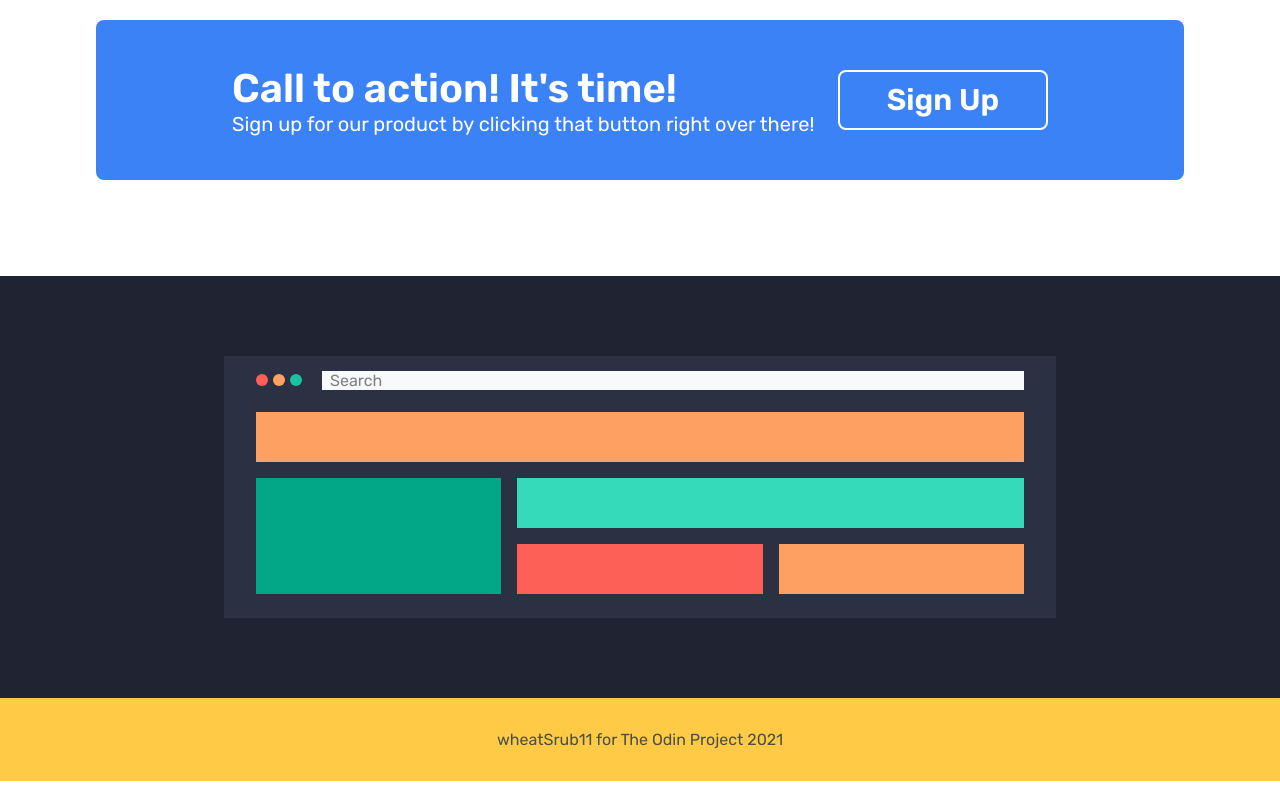
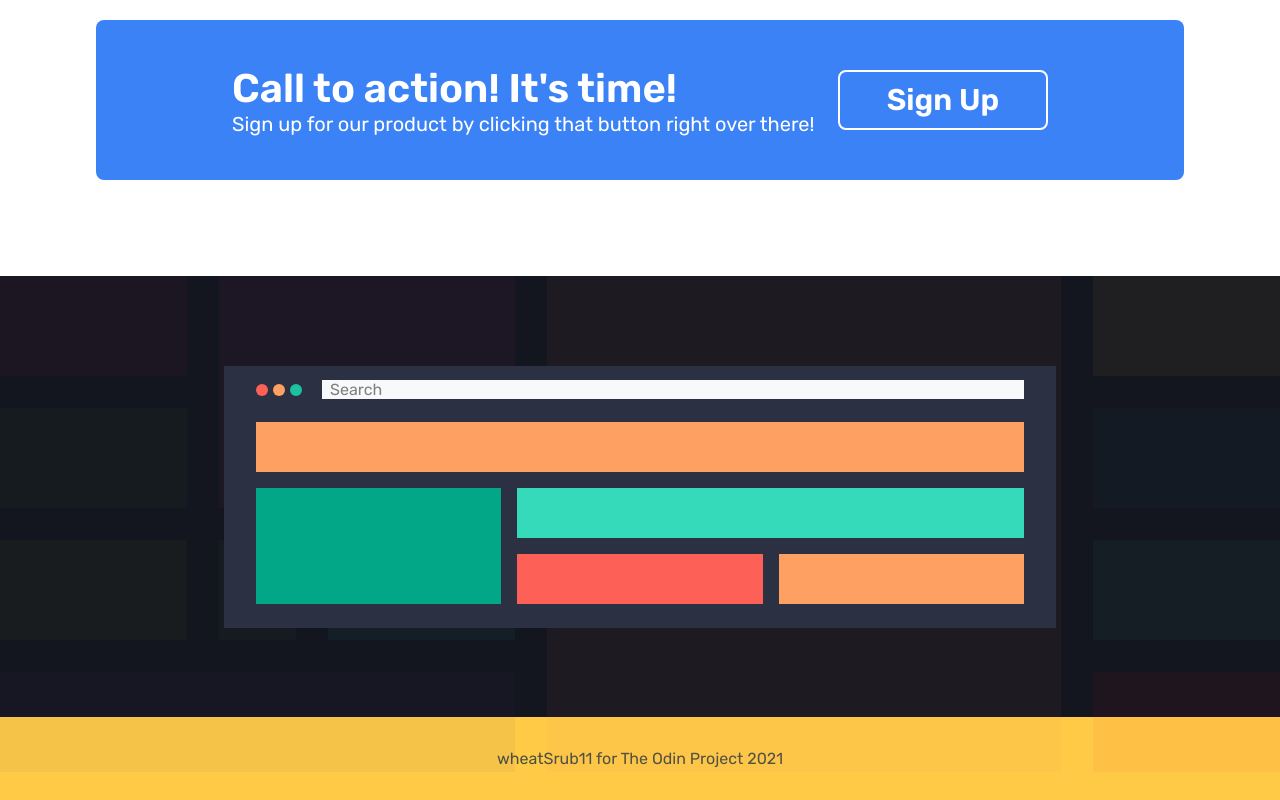
Before and after one commit to wheatScrub11/duplicating-a-page, a plain HTML site: page index.html in a window 1280 px wide. Shown: the part 1812-2612 px from the top of the page. Drawn offline with Linux system fonts and the light colour scheme.

Commit message:
Added two grid bg

```diff
--- a/index.html
+++ b/index.html
@@ -119,6 +119,24 @@
     </div>
     <!--Fifth section-->
     <div class="fifth-section">
+        <!--Section n6 (bg)-->
+        <div class="section-n6-holder">
+            <div class="section-n6">
+                <div class="s-n6 box1"></div>
+                <div class="s-n6 box2"></div>
+                <div class="s-n6 box3"></div>
+                <div class="s-n6 box4"></div>
+                <div class="s-n6 box5"></div>
+                <div class="s-n6 box6"></div>
+                <div class="s-n6 box7"></div>
+                <div class="s-n6 box8"></div>
+                <div class="s-n6 box9"></div>
+                <div class="s-n6 box10"></div>
+                <div class="s-n6 box11"></div>
+                <div class="s-n6 box12"></div>
+            </div>
+        </div>
+
         <div class="fifth-section-holder">
             <div class="s-var">
                 <div class="circles-box">
@@ -137,6 +155,8 @@
             </div>
         </div>
     </div>
+    <!--Section n6-->
+
     <!--FOoter-->
     <footer id="footer">
         wheatSrub11 for The Odin Project 2021
--- a/styles.scss
+++ b/styles.scss
@@ -356,23 +356,23 @@ blockquote, cite, p, figcaption, strong{
 
 .fifth-section{
     display: flex;
-    background-color: #202331;
-    padding: 5em 14em;
+    background-color: #14161f;
+    //padding: 5em 14em;
 
     .fifth-section-holder{
         display: grid;
         width: 100%;
         padding: 0 2em;
         background-color: #2c3043;
+        z-index: 1;
+        margin: 5.6em 14em;
     }
-
-
 
     .s-var{
         display: flex;
         height: 2em;
         width: 100%;
-        background-color: #2c3043;
+        //background-color: #2c3043;
         align-items: center;
         padding: .5em 0;
 
@@ -411,7 +411,6 @@ blockquote, cite, p, figcaption, strong{
         display: grid;
         grid-template-columns: repeat(3, 1fr);
         grid-gap: 1em;
-        //background-color: rebeccapurple;
         padding: .5em 0 1.5em 0;
         grid-auto-rows: minmax(50px, auto);
 
@@ -446,10 +445,76 @@ blockquote, cite, p, figcaption, strong{
         grid-column: 3 / 3;
         align-self: stretch;
     }
+}
 
+.section-n6-holder{
+    position: absolute;
+    width: 100%;
+    opacity: 5%;
+}
 
+.section-n6{
+    //padding: 8px;
+    margin: 0;
+    display: grid;
+    grid-template-columns: repeat(12, 1fr);
+    grid-template-rows: repeat(4, 100px);
+    grid-auto-rows: minmax(100px, auto);
+    gap: 2em;
+    grid-template-areas:
+    "one  one  two  two  two  three three three three three four four"
+    "five  five  two  two  two  three three three three three six six"
+    "seven  seven  eight  nine  nine  three three three three three ten ten"
+    "eleven eleven eleven eleven eleven three three three three three twelve twelve";
 
-
+    .s-n6.box1{
+        grid-area: one;
+        background-color: #c9316b;
+    }
+    .s-n6.box2{
+        background-color: #ca319d;
+        grid-area: two;
+    }
+    .s-n6.box3{
+        background-color: #ed6e62;
+        grid-area: three;
+    }
+    .s-n6.box4{
+        background-color: #efc437;
+        grid-area: four;
+    }
+    .s-n6.box5{
+        background-color: #538c45;
+        grid-area: five;
+    }
+    .s-n6.box6{
+        background-color: #267c87;
+        grid-area: six;
+    }
+    .s-n6.box7{
+        background-color: #799928;
+        grid-area: seven;
+    }
+    .s-n6.box8{
+        background-color: #478755;
+        grid-area: eight;
+    }
+    .s-n6.box9{
+        background-color: #30c9c2;
+        grid-area: nine;
+    }
+    .s-n6.box10{
+        background-color: #31c98f;
+        grid-area: ten;
+    }
+    .s-n6.box11{
+        background-color: #544079;
+        grid-area: eleven;
+    }
+    .s-n6.box12{
+        background-color: #de212f;
+        grid-area: twelve;
+    }
 }
 
 #footer{
```
Also changed, not shown: styles.css, 1 other file.
